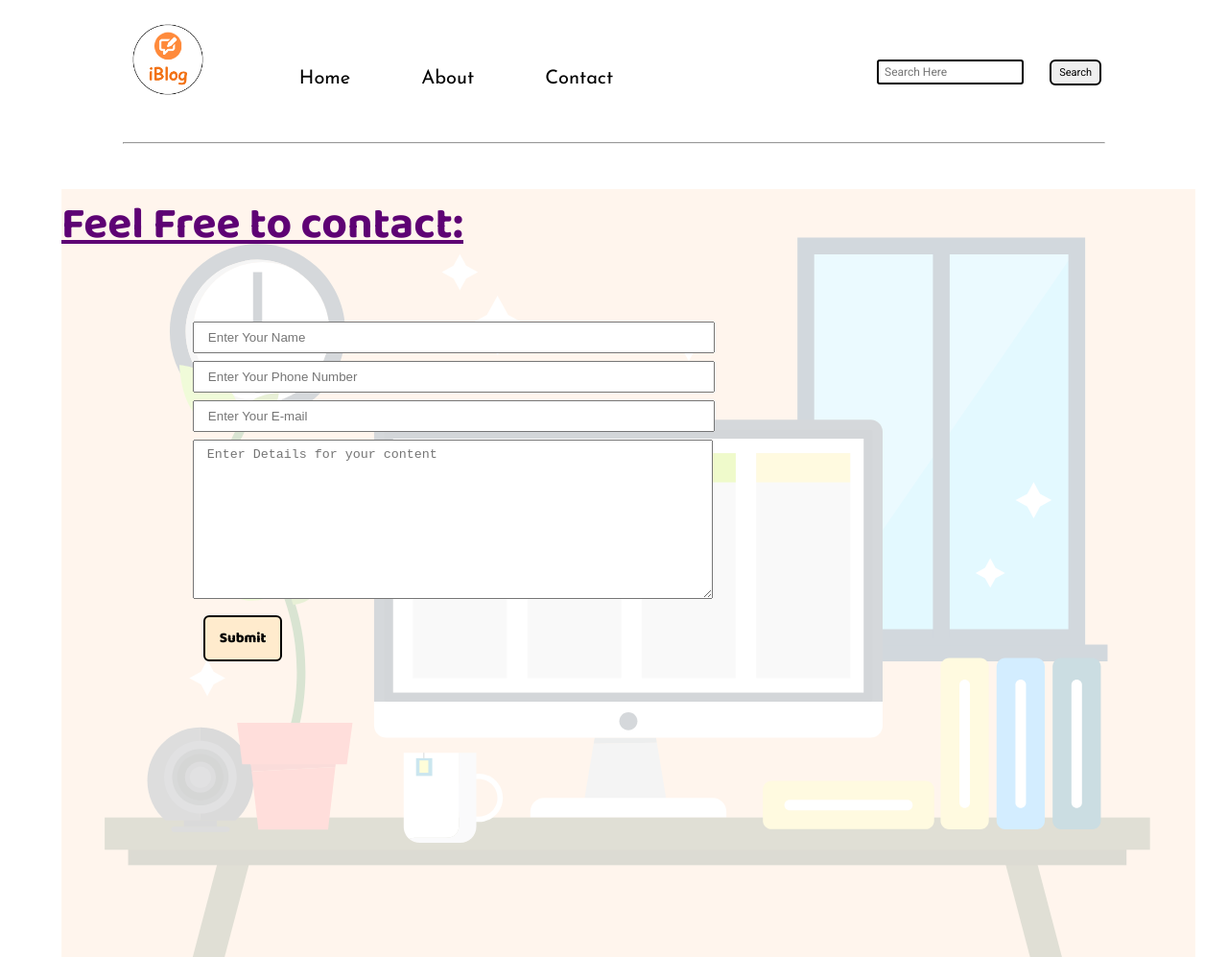
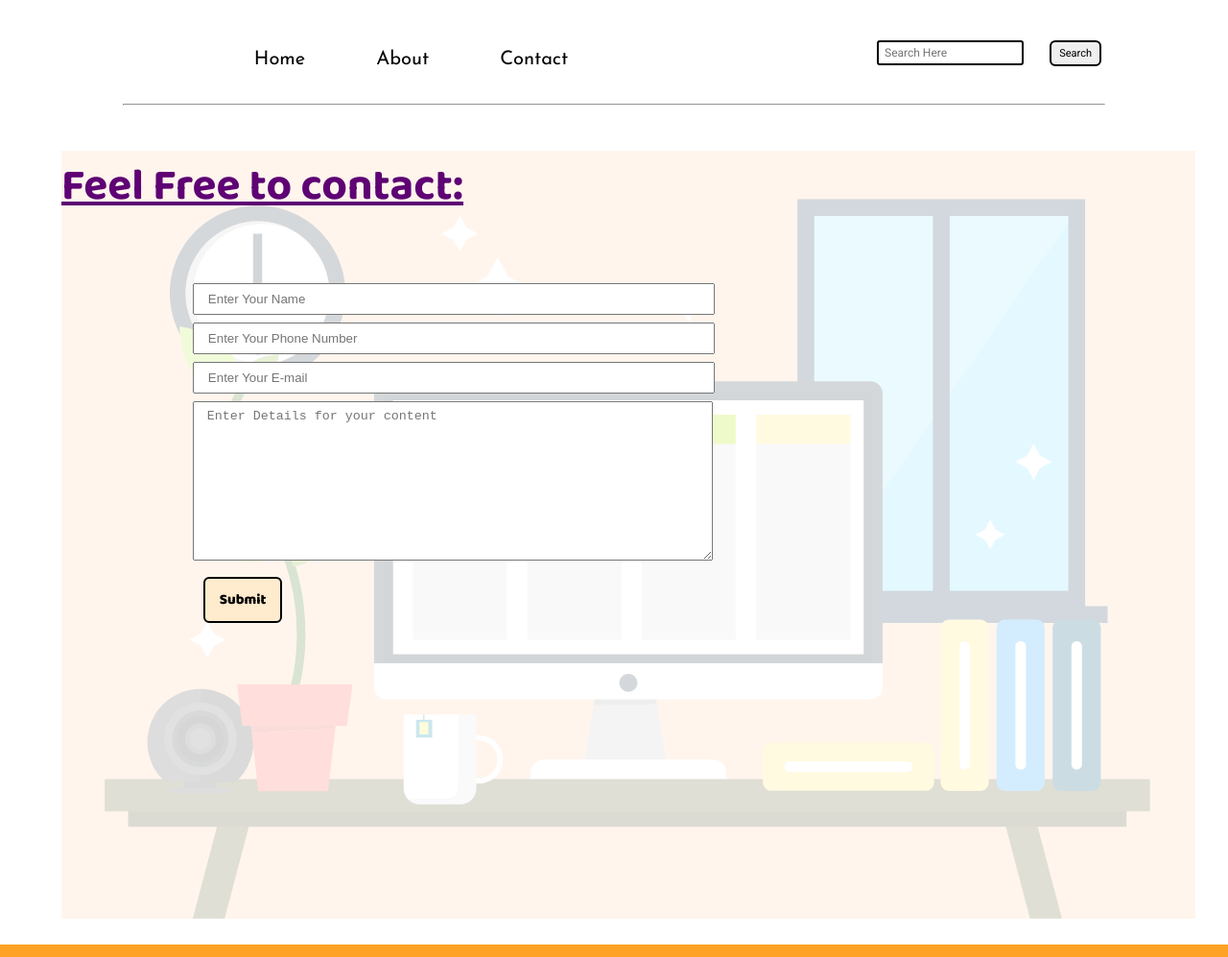
Before and after one commit to ammarahm69/Blog-Website-, a plain HTML site: page pages/contact.html in a window 1280 px wide. Shown: the top 997 px of the page at 96% size. Drawn offline with Linux system fonts and the light colour scheme.

Commit message:
file linked

```diff
--- a/pages/contact.html
+++ b/pages/contact.html
@@ -15,7 +15,7 @@
 <body>
     <nav class="navigation max-width-1 m-auto">
         <a href="/index.html">
-            <span><img src="../img/logo.png" width="94px" alt=""></span>
+            <span><img src="" width="94px" alt=""></span>
         </a>
         <div class="nav-left">
             <ul>
```
